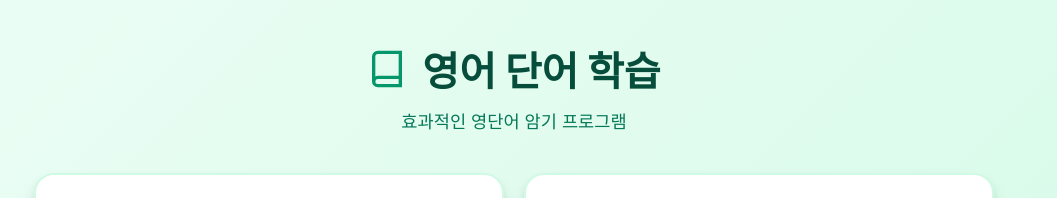
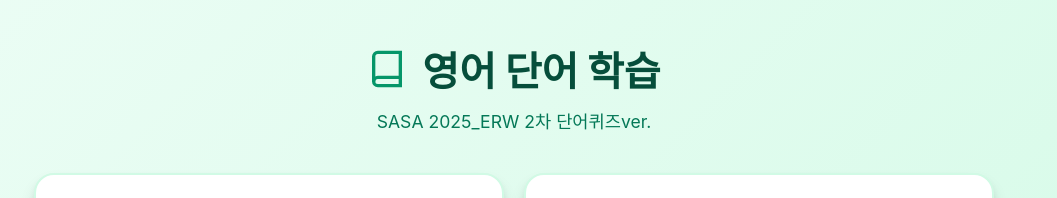
Before and after one commit to sjy084/ERW_vocabQuiz, a plain HTML site: page index.html in a window 1280 px wide. Shown: the top 198 px of the page, without its empty margins (126-1183 px from the left). Drawn offline with Linux system fonts and the light colour scheme.

Commit message:
Update index.html

```diff
--- a/index.html
+++ b/index.html
@@ -15,7 +15,7 @@
       </svg>
       <h1>영어 단어 학습</h1>
     </div>
-    <p class="subtitle">효과적인 영단어 암기 프로그램</p>
+    <p class="subtitle">SASA 2025_ERW 2차 단어퀴즈ver.</p>
 
     <div class="grid">
       <div class="card">
```
